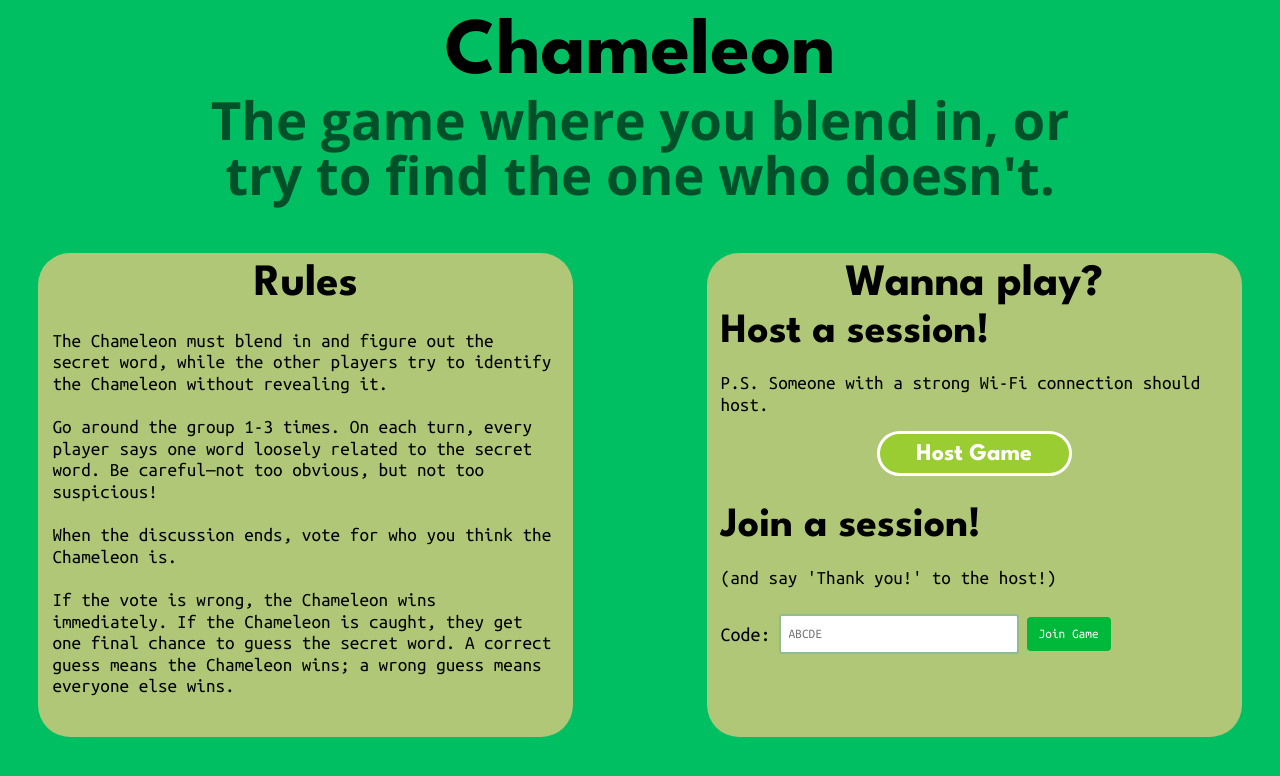
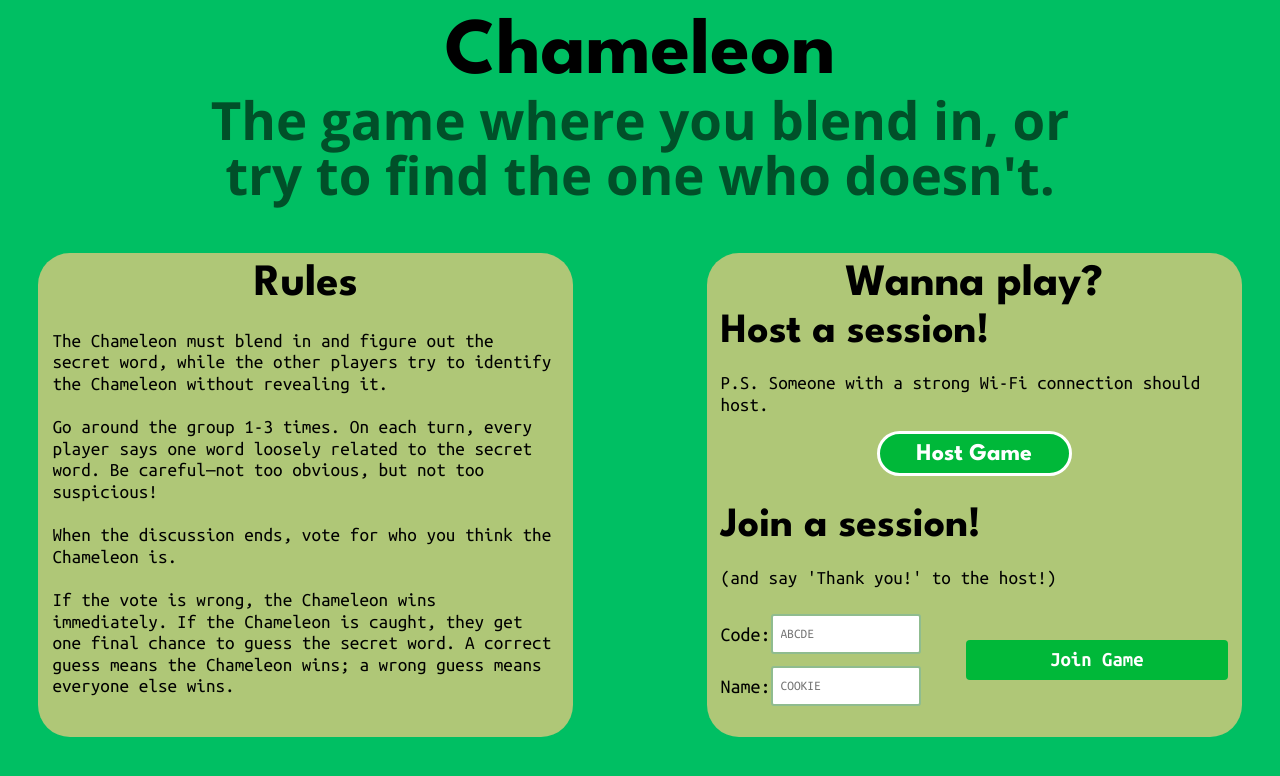
Before and after one commit to CookieTheDevil/chameleon, a plain HTML site: page index.html in a window 1280 px wide. Drawn offline with nearby package versions, Linux system fonts and the light colour scheme.

Commit message:
finished styling home-page

```diff
--- a/css/styles.css
+++ b/css/styles.css
@@ -118,7 +118,7 @@ h4 {
     margin: 16px auto 30px;
 
     color: white;
-    background-color: yellowgreen;
+    background-color: var(--start-button);
 
     border: 3px solid white;
     border-radius: 999px;
@@ -144,11 +144,29 @@ p {
 
 form {
     display: flex;
+    flex-direction: row;
+    flex-wrap: wrap;
     align-items: center;
-    gap: 8px;
+    gap: 16px;
     margin-top: 25px;
 
     font-family: var(--general-font);
+    width: 100%;
+}
+
+.form-row-container {
+    display: flex;
+    flex-direction: column;
+    gap: 12px;
+    flex: 1;
+    min-width: 220px;
+}
+
+.form-row {
+  display: flex;
+  justify-content: flex-start;
+  align-items: center;
+  width: 100%;
 }
 
 form label {
@@ -156,7 +174,7 @@ form label {
 }
 
 form input {
-    width: 220px;
+    width: 130px;
     height: 34px;
     padding-inline: 8px;
 
@@ -168,8 +186,10 @@ form input {
 }
 
 form button {
-    height: 34px;
-    padding-inline: 12px;
+    height: 40px;
+    flex: 1;
+    min-width: 140px;
+    padding-inline: 16px;
 
     border: none;
     border-radius: 4px;
@@ -178,6 +198,8 @@ form button {
     color: white;
 
     font-family: var(--general-font);
+    font-size: 1.3rem;
+    font-weight: 700;
     cursor: pointer;
 }
 
--- a/index.html
+++ b/index.html
@@ -40,7 +40,9 @@
                     <section class="game-option">
                         <h4>Join a session!</h4>
                         <p>(and say 'Thank you!' to the host!)</p>
-                        <form>
+                        <form id="join-form">
+                            <div class="form-row-container">
+                                <div class="form-row">
                                     <label for="game-code">Code:</label>
                                     <input
                                         id="game-code"
@@ -48,13 +50,27 @@
                                         type="text"
                                         maxlength="5"
                                         placeholder="ABCDE"
+                                        required
                                     >
-                            <button type="submit">Join Game</button>
+                                </div>
+                                <div class="form-row">
+                                    <label for="game-name">Name:</label>
+                                    <input
+                                        id="game-name"
+                                        name="game-name"
+                                        type="text"
+                                        maxlength="15"
+                                        placeholder="Cookie"
+                                        required
+                                    >
+                                </div>
+                            </div>
+                            <button type="submit" id="join-submit">Join Game</button>
                         </form>
                     </section>
                 </section>
             </div>
         </main>
-        <script src="" async defer></script>
+        <script src="js/script.js" async defer></script>
     </body>
 </html>
--- /dev/null
+++ b/js/script.js
@@ -0,0 +1,23 @@
+const hostButton = document.querySelector(".host-button");
+
+hostButton.addEventListener("click", () => {
+    window.location.href="lobby.html";
+});
+
+const joinForm = document.querySelector("#join-form");
+const gameCodeInput = document.querySelector("#game-code");
+
+joinForm.addEventListener("submit", event => {
+    event.preventDefault();
+
+    const code = gameCodeInput.value.trim().toUpperCase();
+
+    if (code.length !== 5) {
+        alert("Please enter a five-character game code.");
+        return;
+    }
+
+    window.location.href = `lobby.html?code=${encodeURIComponent(code)}`;
+
+
+})
```
Also changed, not shown: lobby.html (added, +14 -0 lines). Lines whose indentation alone changed are shown as unchanged.
